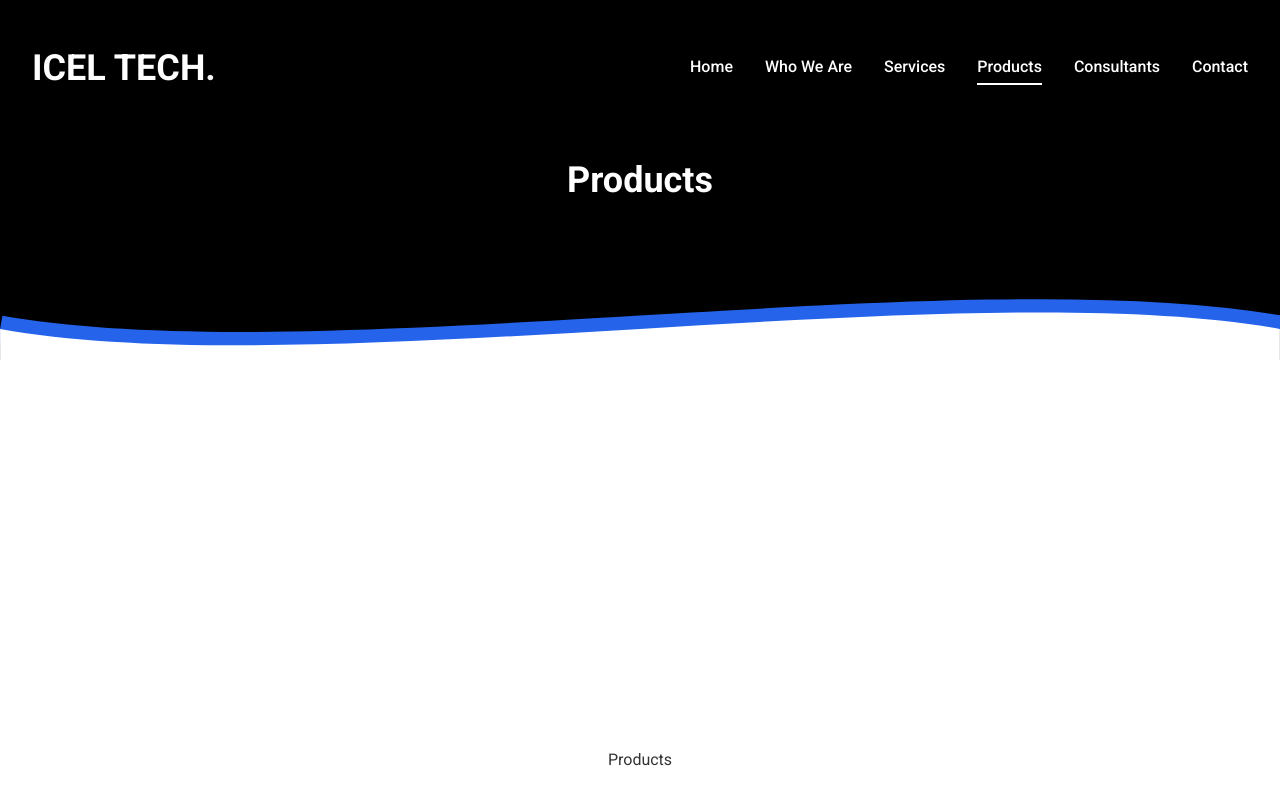
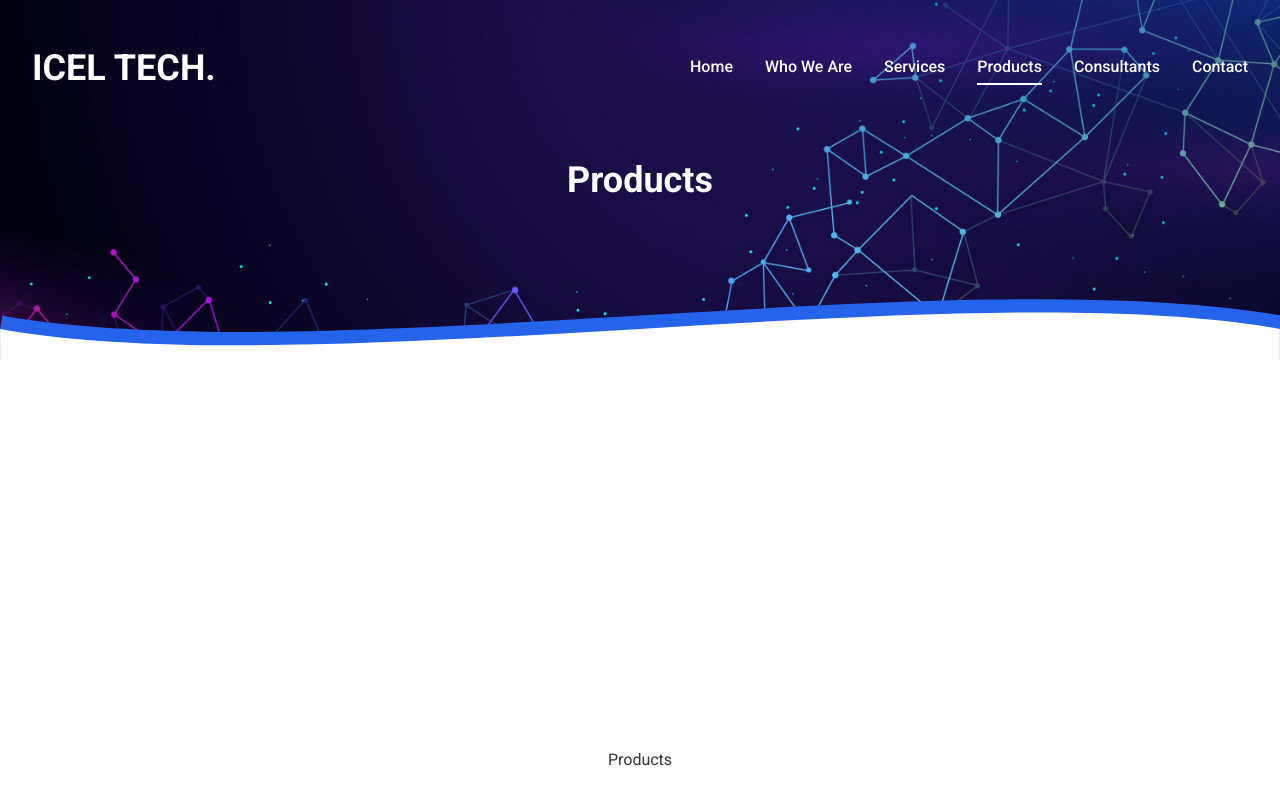
Before and after one commit to shoibaldas/next-job-app, a Next.js app: page /products in a window 1280 px wide. Shown: the top 804 px of the page. Built offline with nearby package versions, Linux system fonts and the light colour scheme.

Commit message:
banner background image integrated

```diff
--- a/src/components/Banner.jsx
+++ b/src/components/Banner.jsx
@@ -7,8 +7,8 @@ const Banner = ({ customTitle }) => {
   const defaultTitle = pathname === "/" ? "Home" : pathname.slice(1).replace("-", " ").replace("/", " ");
 
   return (
-    <div className="relative bg-black text-white text-center">
-      <div className="py-28 md:py-40 ">
+    <div className="relative bg-[url('/service.jpg')] bg-cover bg-no-repeat bg-center text-white text-center">
+      <div className="py-28 xl:py-40">
         <h1 className="text-2xl md:text-4xl font-bold">{customTitle || defaultTitle}</h1>
       </div>
       {/* Curved Blue Line and Parabola */}
```
